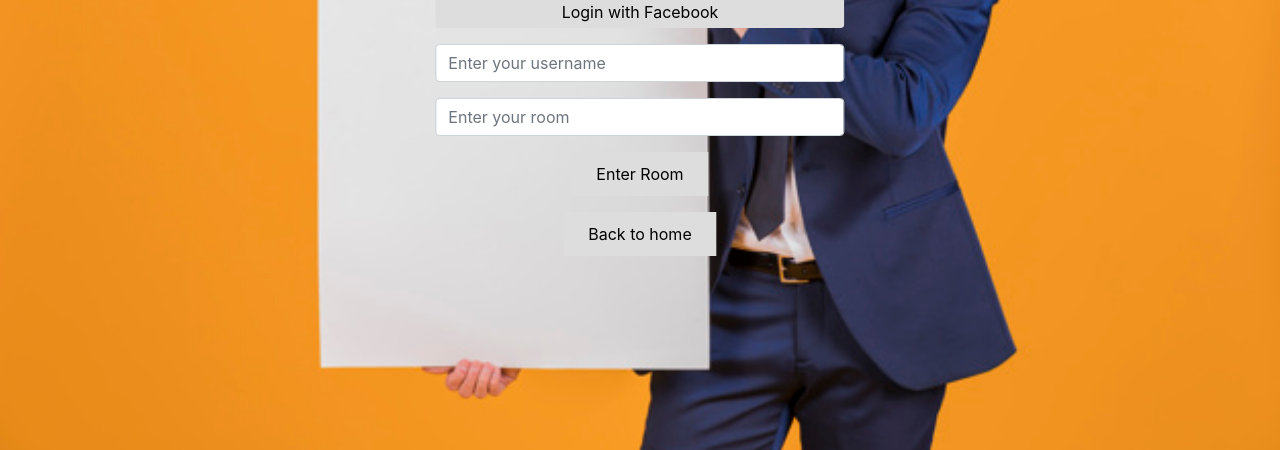
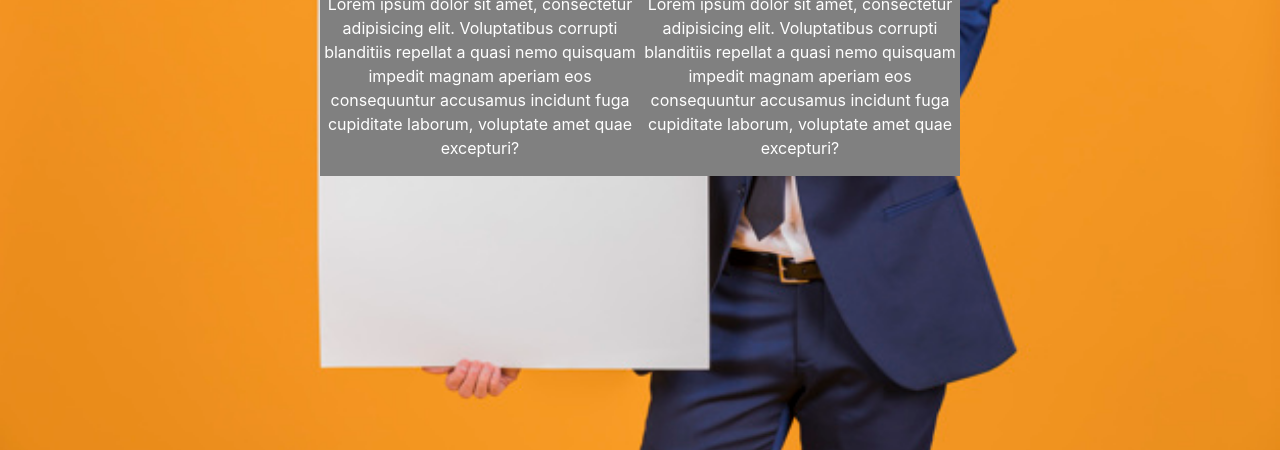
Before and after one commit to Baconites/baconites.github.io, a plain HTML site: page views/gameroom.html in a window 1280 px wide. Shown: the part 350-800 px from the top of the page. Drawn offline with nearby package versions, Linux system fonts and the light colour scheme.

Commit message:
added func

```diff
--- a/scss/mystyle.css
+++ b/scss/mystyle.css
@@ -5,6 +5,11 @@ body, html {
     height: 100%;
     margin: 0;
     font-family: 'Bevan', Georgia, serif;
+  }
+
+  .column {
+    float: left;
+    width: 50%;
   }
 
   .hero-image {
--- a/views/gameroom.html
+++ b/views/gameroom.html
@@ -15,32 +15,24 @@
     <div class="hero-image">
         <div class="hero-text">
           <h1 style="font-size:50px">Join Our Website</h1>
-          <div>
-            <p>create your own game <a href="">click here</a></p>
-            <div class="form-group">
-                <button class="form-control">Login with Google</button>
-            </div>
-            <div class="form-group">
-                <button class="form-control">Login with Facebook</button>
-            </div>
-            <div class="form-group">
-                <input type="text" class="form-control" placeholder="Enter your username">
-            </div>
-            <div class="form-group">
-                <input type="password" class="form-control" placeholder="Enter your room">
-            </div>
-            <div class="form-group">
-                <button onclick="location.href='.html'">Enter Room</button>
-            </div>
-            <div class="form-group">
-                <button onclick="location.href='../index.html'">Back to home</button>
-            </div>
+          <div class="column" style="background-color: gray">
+            <p onclick="send_res('x')"> Lorem ipsum dolor sit amet, consectetur adipisicing elit. Voluptatibus corrupti blanditiis repellat a quasi nemo quisquam impedit magnam aperiam eos consequuntur accusamus incidunt fuga cupiditate laborum, voluptate amet quae excepturi?</p>
           </div>
+          <div class="column" style="background-color: gray">
+                <p> Lorem ipsum dolor sit amet, consectetur adipisicing elit. Voluptatibus corrupti blanditiis repellat a quasi nemo quisquam impedit magnam aperiam eos consequuntur accusamus incidunt fuga cupiditate laborum, voluptate amet quae excepturi?</p>
+              </div>
         </div>
       </div>
     <script src="https://ajax.googleapis.com/ajax/libs/jquery/3.4.0/jquery.min.js"></script>
     <script src="https://cdnjs.cloudflare.com/ajax/libs/popper.js/1.14.7/umd/popper.min.js"></script>
     <script src="https://maxcdn.bootstrapcdn.com/bootstrap/4.3.1/js/bootstrap.min.js"></script>
     <script src="../js/main.js"></script>
+    <script>
+        function send_res(next_move) {
+            document.getElementById("demo").innerHTML = "Welcome " + name + ", the " + job + ".";
+            var queryString = "?para1=" + name + "&para2=" + job;
+            window.location.href = "html2.html" + queryString;
+        }
+    </script>
 </body>
 </html>
```
Also changed, not shown: views/homestudent.html (+2 -2 lines).
